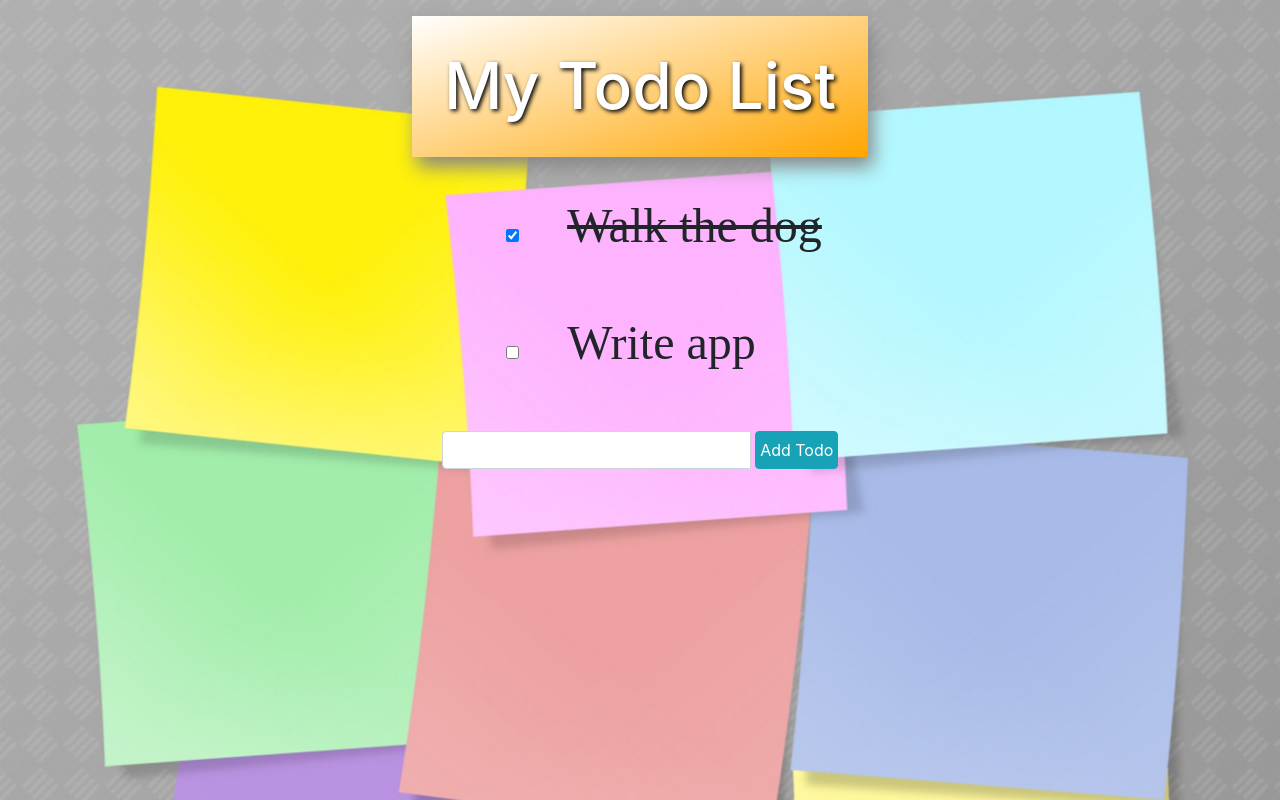
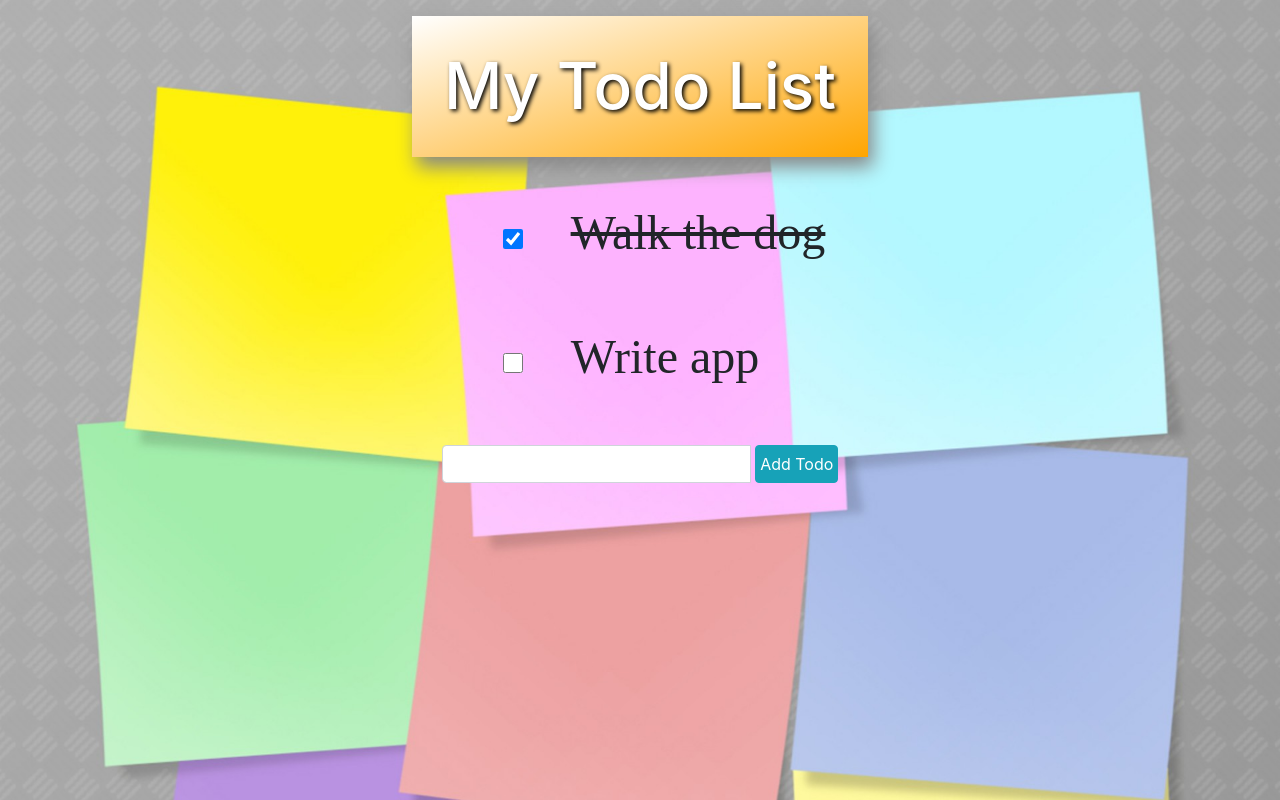
Before and after one commit to nisidazza/todo-list, a React (Create React App) app: page / in a window 1280 px wide. Built offline with nearby package versions, Linux system fonts and the light colour scheme; a web font is replaced by a local one.

Commit message:
change checkbox size

```diff
--- a/src/TodoListItem.css
+++ b/src/TodoListItem.css
@@ -5,3 +5,8 @@
 input.checkbox {
     margin:1em !important;
 }
+
+input[type=checkbox] {
+    width: 20px;
+    height: 20px;
+}
```
